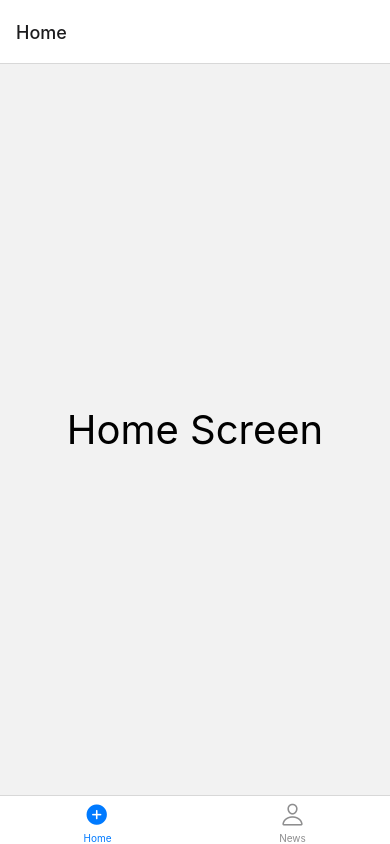
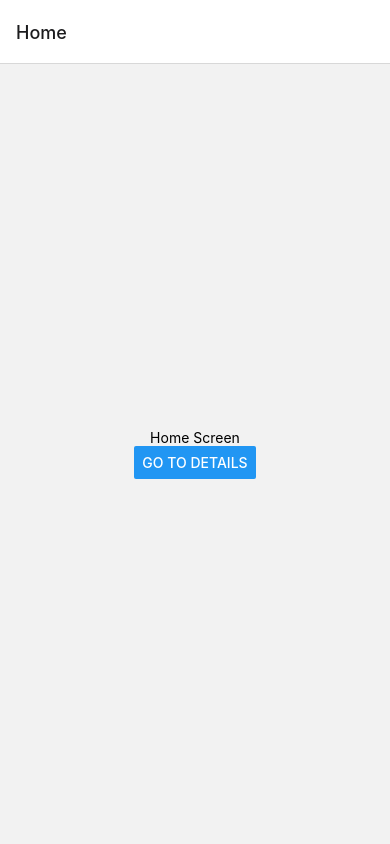
Before and after one commit to xshen053/ReactNativeLearning, a React Native app in the folder style_demo/: screen / in a window 390 px wide. Built offline with nearby package versions, Linux system fonts and the light colour scheme.

Commit message:
pass params to route

```diff
--- a/style_demo/App.js
+++ b/style_demo/App.js
@@ -18,7 +18,8 @@
 // import Index from './src_17_AsyncStorage';
 // import Index from './src_21_Loading';
 // import Index from './src_22_StackNavigator';
-import Index from './src_23_BottomTab';
+// import Index from './src_23_BottomTab';
+import Index from './src_27_PassingParameter';
 
 export default class App extends Component {
   render() {
--- a/style_demo/package.json
+++ b/style_demo/package.json
@@ -12,6 +12,8 @@
   "dependencies": {
     "@react-native-async-storage/async-storage": "^1.18.1",
     "@react-navigation/bottom-tabs": "^6.5.7",
+    "@react-navigation/drawer": "^6.6.2",
+    "@react-navigation/material-top-tabs": "^6.6.2",
     "@react-navigation/native": "^6.1.6",
     "@react-navigation/stack": "^6.3.16",
     "react": "18.2.0",
@@ -20,6 +22,7 @@
     "react-native-reanimated": "^3.0.2",
     "react-native-safe-area-context": "^3.4.1",
     "react-native-screens": "^3.20.0",
+    "react-native-tab-view": "^3.5.1",
     "react-native-vector-icons": "^9.2.0"
   },
   "devDependencies": {
--- /dev/null
+++ b/style_demo/src_27_PassingParameter/index.js
@@ -0,0 +1,56 @@
+import React from 'react';
+import {Text, StyleSheet, View, Button} from 'react-native';
+import {createStackNavigator} from '@react-navigation/stack';
+
+function HomeScreen({navigation}) {
+  return (
+    <View style={{flex: 1, alignItems: 'center', justifyContent: 'center'}}>
+      <Text>Home Screen</Text>
+      <Button
+        title="Go to Details"
+        onPress={() => {
+          /* 1. Navigate to the Details route with params */
+          navigation.navigate('Details', {
+            itemId: 86,
+            otherParam: 'anything you want here',
+          });
+        }}
+      />
+    </View>
+  );
+}
+
+function DetailsScreen({route, navigation}) {
+  /* 2. Get the param */
+  const {itemId, otherParam} = route.params;
+  return (
+    <View style={{flex: 1, alignItems: 'center', justifyContent: 'center'}}>
+      <Text>Details Screen</Text>
+      <Text>itemId: {JSON.stringify(itemId)}</Text>
+      <Text>otherParam: {JSON.stringify(otherParam)}</Text>
+      <Button
+        title="Go to Details... again"
+        onPress={() =>
+          navigation.push('Details', {
+            itemId: Math.floor(Math.random() * 100),
+          })
+        }
+      />
+      <Button title="Go to Home" onPress={() => navigation.navigate('Home')} />
+      <Button title="Go back" onPress={() => navigation.goBack()} />
+    </View>
+  );
+}
+
+const Stack = createStackNavigator();
+
+export default function index() {
+  return (
+    <Stack.Navigator>
+      <Stack.Screen name="Home" component={HomeScreen} />
+      <Stack.Screen name="Details" component={DetailsScreen} />
+    </Stack.Navigator>
+  );
+}
+
+const styles = StyleSheet.create({});
```
Also changed, not shown: 2 other files (tests, documents, lock files or other folders).
